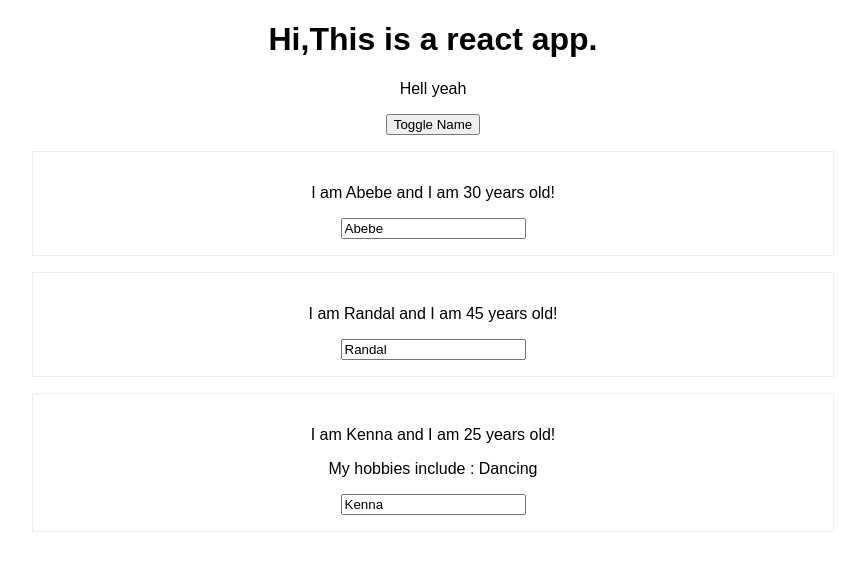
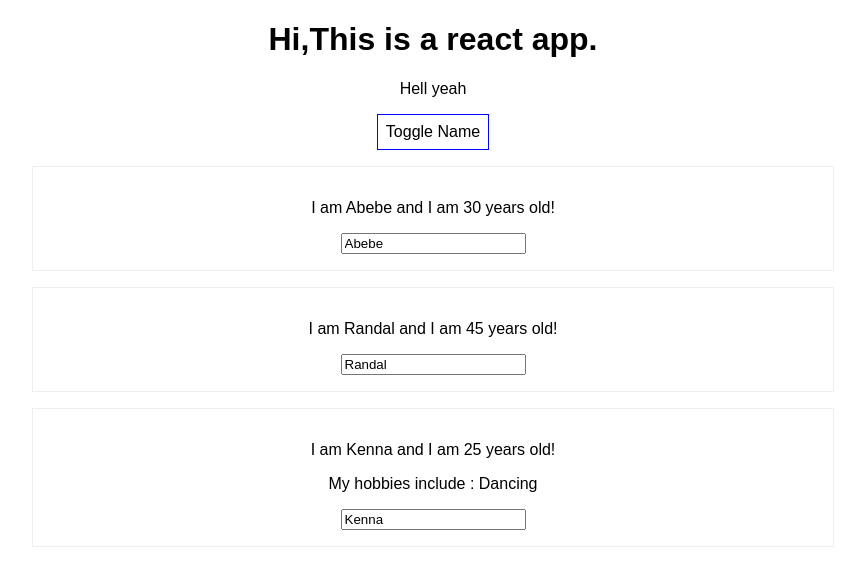
Before and after one commit to Etubom/-react-complete-guide, a React (Create React App) app: page / in a window 1280 px wide. Shown: the top 586 px of the page, without its empty margins (207-1072 px from the left). Built offline with nearby package versions, Linux system fonts and the light colour scheme.

Commit message:
inline styles

```diff
--- a/src/App.js
+++ b/src/App.js
@@ -26,11 +26,22 @@
       ]})
     }
   render() {
+     const style ={
+       backgroundColor: 'white',
+       font:'inherit',
+       border: '1px solid blue',
+       padding: '8px',
+       cursor: 'pointer'
+     }
     return (
       <div className="App">
        <h1>Hi,This is a react app.</h1>
        <p>Hell yeah</p>
-       <button onClick={()=>this.toggleNameHandler('Makims')}>Toggle Name</button>
+       <button
+       style ={style}
+       onClick={()=>this.toggleNameHandler('Makims')}>
+         Toggle Name
+         </button>
        <Person
        name={this.state.persons[0].name}
        age={this.state.persons[0].age}
```
